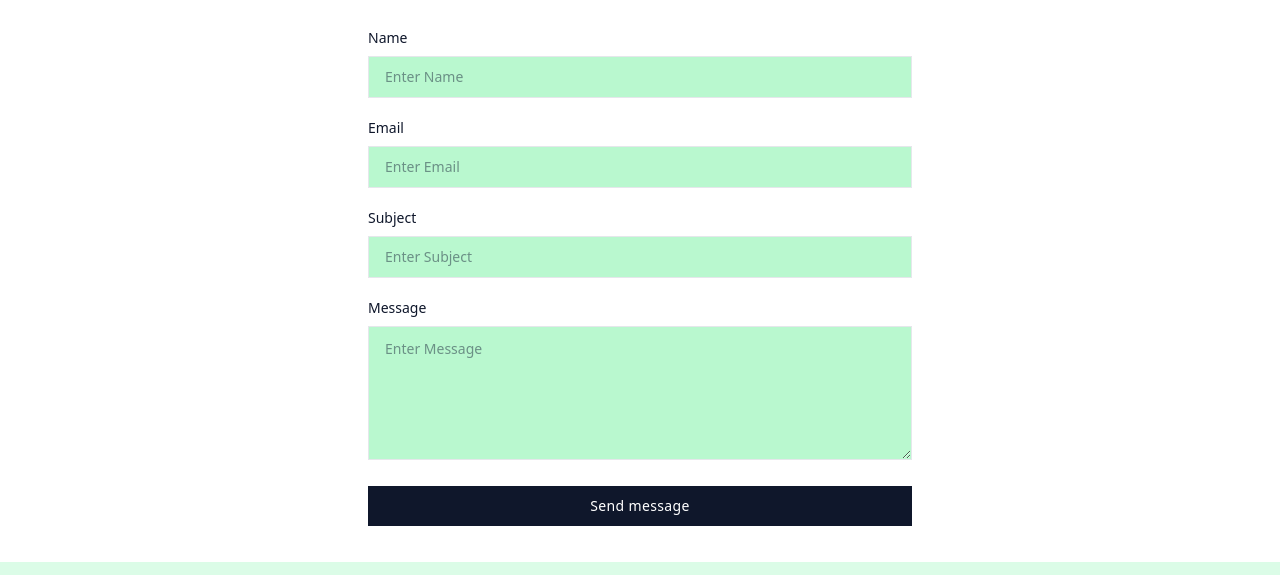
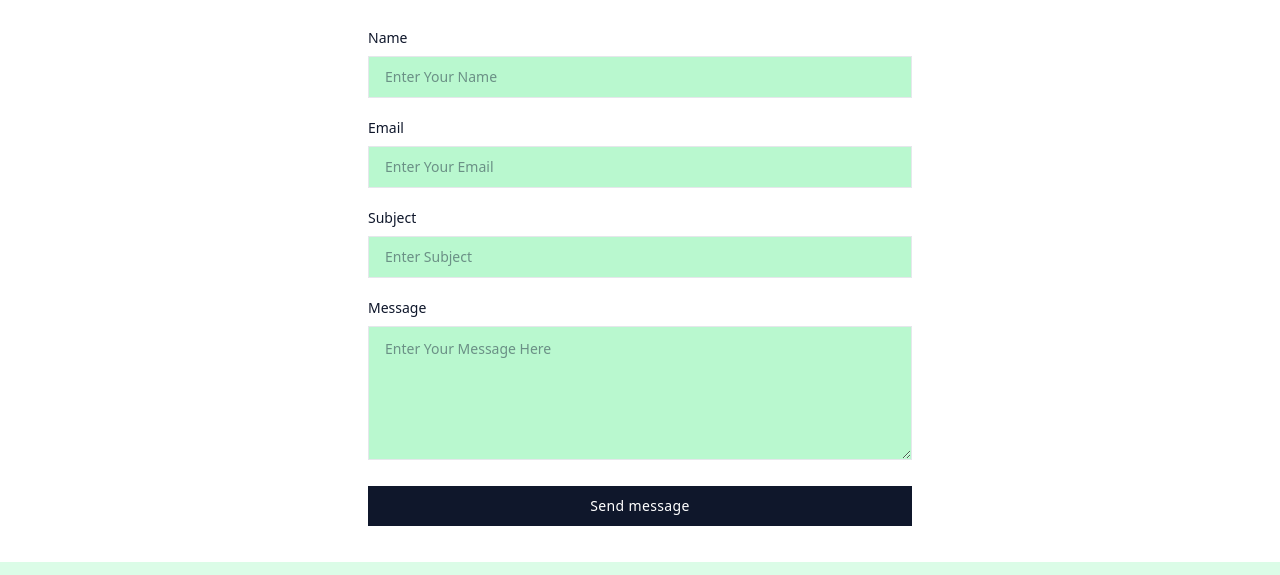
Before and after one commit to Akilsoundariya/Greenden-Tailwnd, a website: page contact.html in a window 1280 px wide. Shown: the part 112-687 px from the top of the page. Drawn offline with Linux system fonts and the light colour scheme.

Commit message:
Update contact.html

```diff
--- a/contact.html
+++ b/contact.html
@@ -35,12 +35,12 @@
         <form class="mt-8 space-y-5">
           <div>
             <label class='text-sm text-slate-900 font-medium mb-2 block'>Name</label>
-            <input type='text' placeholder='Enter Name'
+            <input type='text' placeholder='Enter Your Name'
               class="w-full py-2.5 px-4 text-slate-800 bg-green-200 border border-gray-200 focus:border-slate-900 focus:bg-transparent text-sm outline-0 transition-all" />
           </div>
           <div>
             <label class='text-sm text-slate-900 font-medium mb-2 block'>Email</label>
-            <input type='email' placeholder='Enter Email'
+            <input type='email' placeholder='Enter Your Email'
               class="w-full py-2.5 px-4 text-slate-800 bg-green-200 border border-gray-200 focus:border-slate-900 focus:bg-transparent text-sm outline-0 transition-all" />
           </div>
           <div>
@@ -50,7 +50,7 @@
           </div>
           <div>
             <label class='text-sm text-slate-900 font-medium mb-2 block'>Message</label>
-            <textarea placeholder='Enter Message' rows="6"
+            <textarea placeholder='Enter Your Message Here' rows="6"
               class="w-full px-4 text-slate-800 bg-green-200 border border-gray-200 focus:border-slate-900 focus:bg-transparent text-sm pt-3 outline-0 transition-all"></textarea>
           </div>
           <button type='button'
@@ -64,4 +64,5 @@
         <p>@ 2026 Greenday.com</p>
     </section>
 </body>
+
 </html>
```
